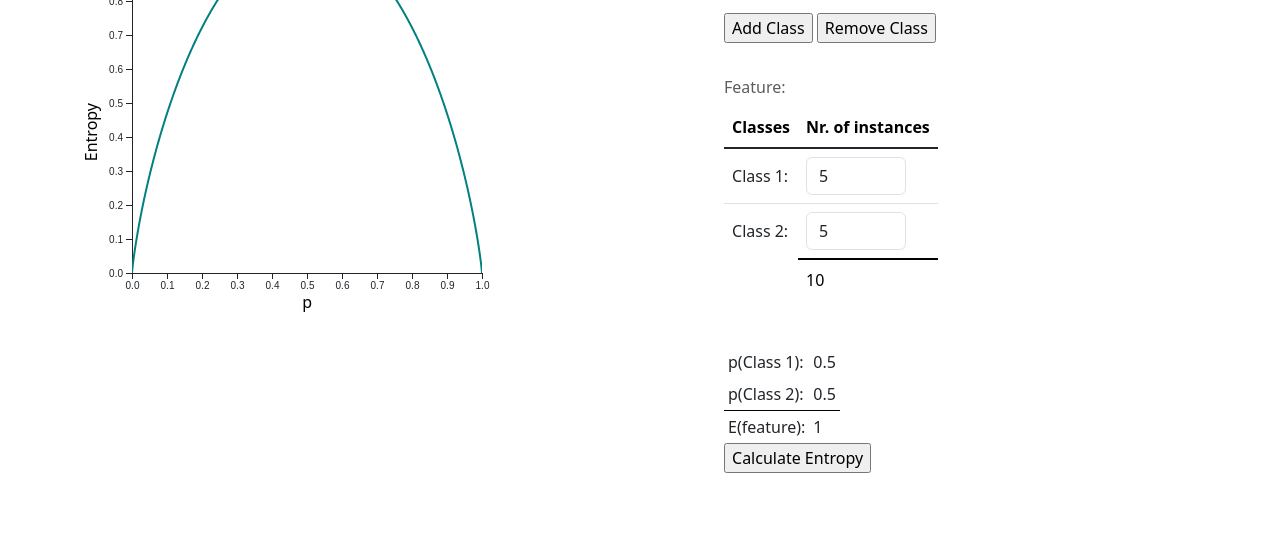
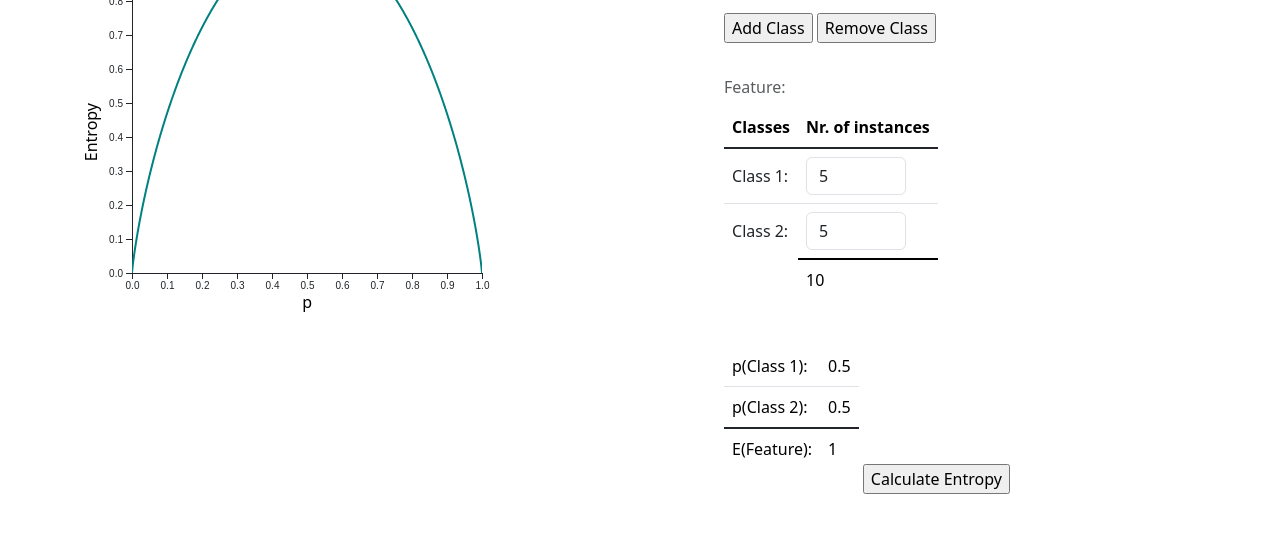
Before and after one commit to danieldf01/TFG-decision-trees-sim, a plain HTML site: page prototypes/entropy/index.html in a window 1280 px wide. Shown: the part 133-666 px from the top of the page. Drawn offline with nearby package versions, Linux system fonts and the light colour scheme.

Commit message:
Entropy table slight redesign, scrollable now #21

```diff
--- a/prototypes/entropy/index.html
+++ b/prototypes/entropy/index.html
@@ -56,15 +56,17 @@
 
                     <br /><br />
 
-                    <table cellspacing=0 cellpadding=4 id="table-entropy">
+                    <div class="table-wrapper">
+                        <table class="table w-50" id="table-entropy">
                             <tbody>
                                 <tr><td>p(Class 1):</td><td id="p1">0.5</td></tr>
                                 <tr><td>p(Class 2):</td><td id="p2">0.5</td></tr>
                             </tbody>
-                        <tfoot>
-                            <tr><td style="border-top:solid 1px black;">E(feature):</td><td style="border-top:solid 1px black;"><div id="sum-entropy">1</div></td></tr>
+                            <tfoot class="table-group-divider" style="border-bottom: hidden;">
+                                <tr><td style="border-top:solid 1px black;">E(Feature):</td><td style="border-top:solid 1px black;"><div id="sum-entropy">1</div></td></tr>
                             </tfoot>
                         </table>
+                    </div>
                     <input type=button value='Calculate Entropy' onclick="calcEntropy()" />
                 </div>
             </div>
```
Lines whose indentation alone changed are shown as unchanged.
